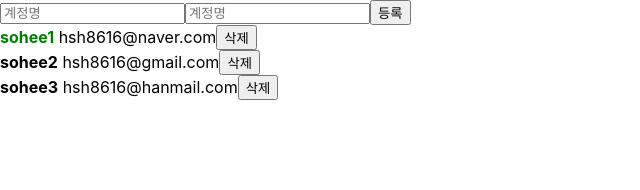
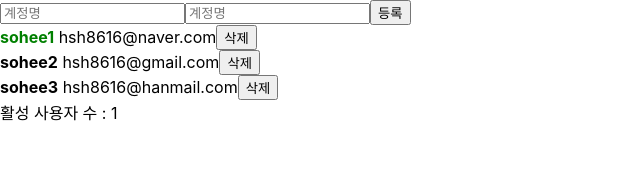
Before and after one commit to soheee94/react-tutorial, a React (Create React App) app: page / in a window 1280 px wide. Shown: the top 190 px of the page, without its empty margins (0-640 px from the left). Built offline with nearby package versions, Linux system fonts and the light colour scheme.

Commit message:
Chapter1_17

```diff
--- a/src/App.js
+++ b/src/App.js
@@ -1,6 +1,11 @@
-import React, { useRef, useState } from 'react';
+import React, { useRef, useState, useMemo } from 'react';
 import UserList from './UserList';
 import CreateUser from './CreateUser';
+
+function countActiveUsers(users){
+  console.log('활성 사용자 수를 세는 중');
+  return users.filter(user => user.active).length;
+}
 
 function App() {
   const [inputs, setInputs] = useState({
@@ -71,10 +76,12 @@
     ))
   }
 
+  const count = useMemo(() => countActiveUsers(users), [users]);
   return (
     <>
       <CreateUser username={username} email={email} onChange={onChange} onCreate={onCreate}/>
       <UserList users={users} onRemove={onRemove} onToggle={onToggle}/>
+      <div>활성 사용자 수 : {count}</div>
     </>
 
   );
```
